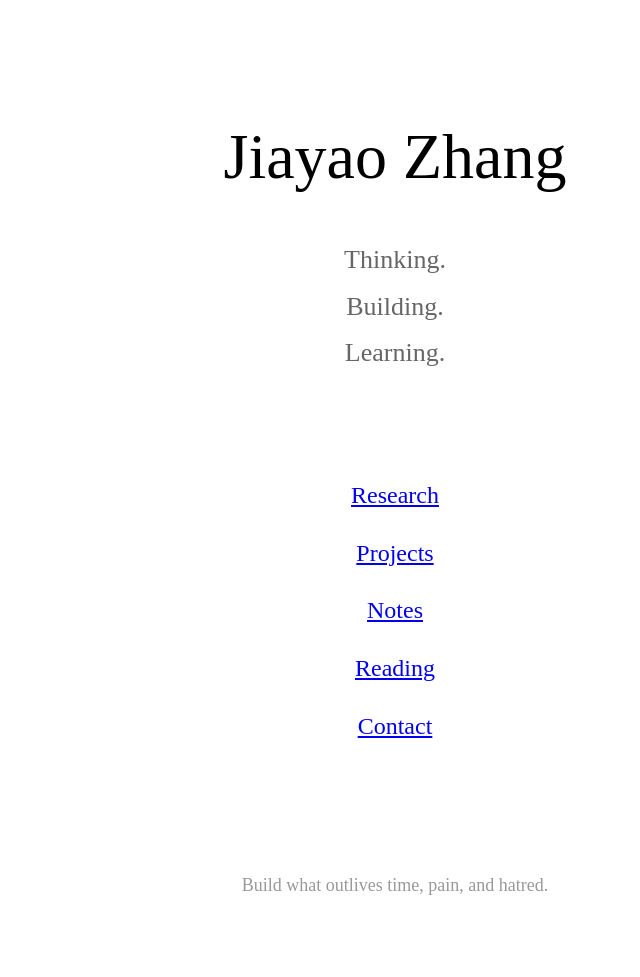
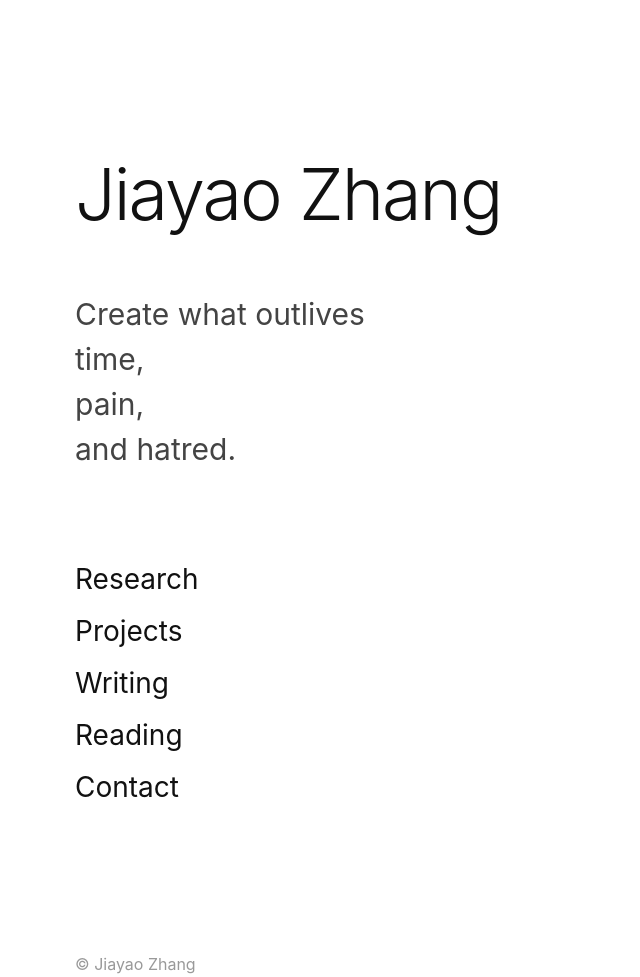
Before and after one commit to jiayaozhang26/jiayaozhang26.github.io, a plain HTML site: page index.html in a window 1280 px wide. Shown: the whole page, without its empty margins (245-885 px from the left). Before the commit the page ends 914 px from the top, so only its background shows below. Drawn offline with Linux system fonts and the light colour scheme.

Commit message:
Initial homepage

```diff
--- a/index.html
+++ b/index.html
@@ -1,39 +1,153 @@
+<!DOCTYPE html>
+<html lang="en">
+
+<head>
+
+<meta charset="UTF-8">
+<meta name="viewport" content="width=device-width, initial-scale=1.0">
+
+<title>Jiayao Zhang</title>
+
+<style>
+
+*{
+    margin:0;
+    padding:0;
+    box-sizing:border-box;
+}
+
+body{
+
+    background:white;
+
+    color:#111;
+
+    font-family:
+    -apple-system,
+    BlinkMacSystemFont,
+    "Helvetica Neue",
+    Helvetica,
+    Arial,
+    sans-serif;
+
+}
+
+.container{
+
+    max-width:720px;
+
+    margin:150px auto;
+
+    padding:0 40px;
+
+}
+
+h1{
+
+    font-size:72px;
+
+    font-weight:300;
+
+    letter-spacing:-2px;
+
+}
+
+.quote{
+
+    margin-top:55px;
+
+    font-size:30px;
+
+    line-height:1.5;
+
+    color:#444;
+
+}
+
+nav{
+
+    margin-top:90px;
+
+}
+
+nav a{
+
+    display:block;
+
+    width:fit-content;
+
+    margin:18px 0;
+
+    font-size:28px;
+
+    color:#111;
+
+    text-decoration:none;
+
+    transition:.25s;
+
+}
+
+nav a:hover{
+
+    color:#888;
+
+}
+
+footer{
+
+    margin-top:150px;
+
+    font-size:16px;
+
+    color:#999;
+
+}
+
+</style>
+
+</head>
+
 <body>
 
-<div style="text-align:center; margin-top:120px;">
+<div class="container">
 
-<h1 style="font-size:64px; font-weight:300;">
-Jiayao Zhang
-</h1>
+<h1>Jiayao Zhang</h1>
 
-<p style="font-size:26px; color:#666; line-height:1.8; margin-top:40px;">
+<p class="quote">
 
-Thinking.<br>
-Building.<br>
-Learning.
+Create what outlives<br>
+
+time,<br>
+
+pain,<br>
+
+and hatred.
 
 </p >
 
-<div style="margin-top:90px; font-size:24px; line-height:2.4;">
+<nav>
 
-<a href=" ">Research</a ><br>
+<a href=" ">Research</a >
 
-<a href="#">Projects</a ><br>
+<a href="#">Projects</a >
 
-<a href="#">Notes</a ><br>
+<a href="#">Writing</a >
 
-<a href="#">Reading</a ><br>
+<a href="#">Reading</a >
 
 <a href="#">Contact</a >
 
-</div>
+</nav>
 
-<p style="margin-top:120px; color:#999; font-size:18px;">
+<footer>
 
-Build what outlives time, pain, and hatred.
+© Jiayao Zhang
 
-</p >
+</footer>
 
 </div>
 
 </body>
+
+</html>
```
